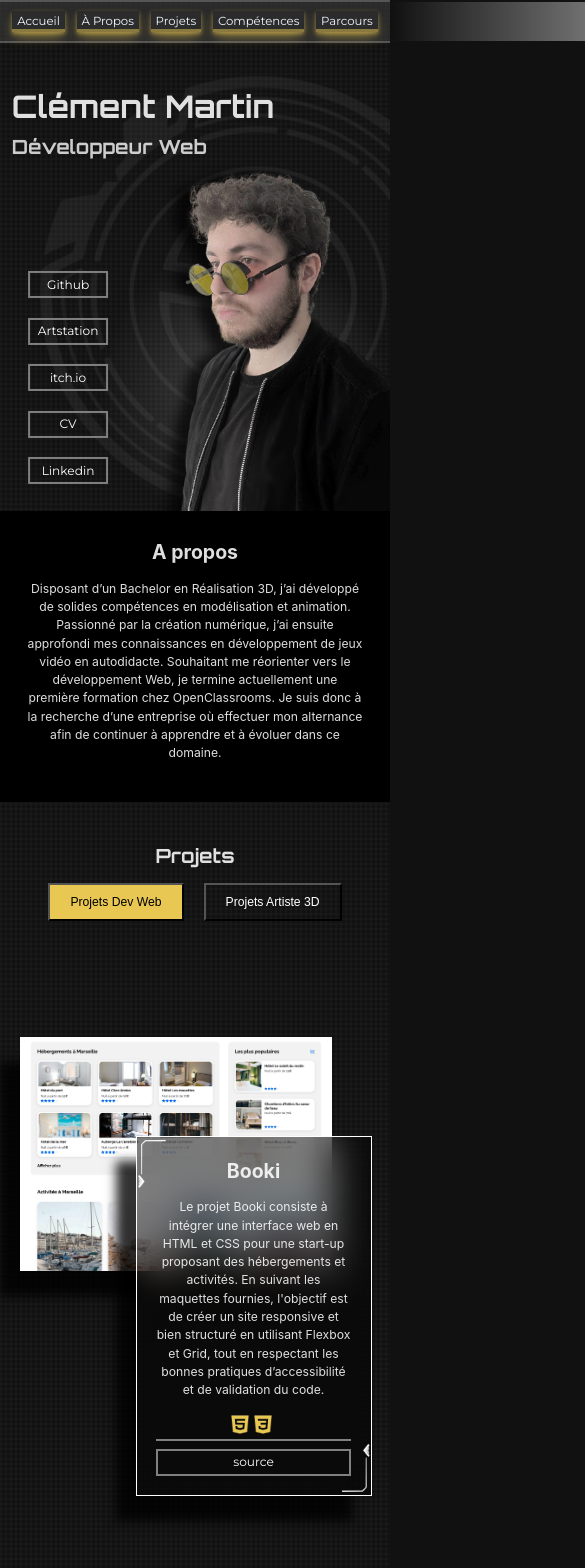
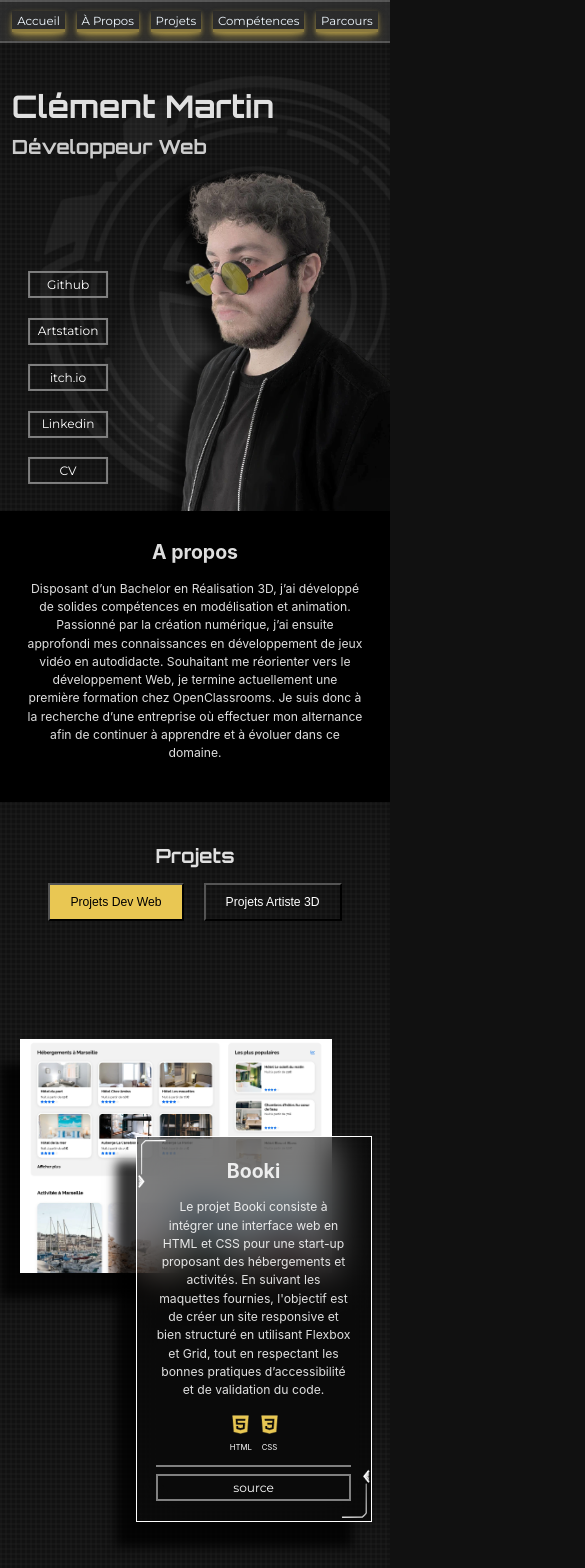
Before and after one commit to Jyrenn/Portfolio, a React (Vite) app: page / in a window 390 px wide. Shown: the top 1568 px of the page, 585 px wide, since content can reach past the window. Built offline with nearby package versions, Linux system fonts and the light colour scheme.

Commit message:
ajout noms logiciels

```diff
--- a/src/components/Footer.jsx
+++ b/src/components/Footer.jsx
@@ -9,6 +9,10 @@ const Footer = () => {
         <Bouton texte="Github" lien="https://github.com/Jyrenn" />
         <Bouton texte="Artstation" lien="https://jyrenn.artstation.com" />
         <Bouton texte="itch.io" lien="https://jyrenn.itch.io/time-out-demo" />
+        <Bouton
+          texte="Linkedin"
+          lien="https://www.linkedin.com/in/clément-martin-933740143/"
+        />
         <Bouton texte="CV" lien="/CV_ClementMartin.pdf" />
       </div>
       <p className="mentions">Clément Martin © Mentions légales</p>
--- a/src/components/Parcours.jsx
+++ b/src/components/Parcours.jsx
@@ -15,7 +15,7 @@ const Parcours = () => {
             initial={{ opacity: 0, x: index % 2 === 0 ? -100 : 100 }}
             whileInView={{ opacity: 1, x: 0 }}
             transition={{ duration: 1, ease: "easeOut" }}
-            viewport={{ once: true, amount: 0.2 }}
+            viewport={{ once: false, amount: 0.2 }}
           >
             <img
               src={project.image}
--- a/src/components/ProjectList.jsx
+++ b/src/components/ProjectList.jsx
@@ -39,7 +39,7 @@ const ProjectList = () => {
             initial={{ opacity: 0, x: index % 2 === 0 ? -100 : 100 }}
             whileInView={{ opacity: 1, x: 0 }}
             transition={{ duration: 1, ease: "easeOut" }}
-            viewport={{ once: true, amount: 0.2 }}
+            viewport={{ once: false, amount: 0.2 }}
           >
             <img
               src={project.image}
@@ -59,6 +59,7 @@ const ProjectList = () => {
                         alt={skill.name}
                         className="skill-icon"
                       />
+                      <p className="skill-name">{skill.name}</p>
                     </div>
                   ))}
                 </div>
--- a/src/pages/Home.jsx
+++ b/src/pages/Home.jsx
@@ -37,11 +37,11 @@ export default function Home() {
                 texte="itch.io"
                 lien="https://jyrenn.itch.io/time-out-demo"
               />
-              <Bouton texte="CV" lien="/CV_ClementMartin.pdf" />
               <Bouton
                 texte="Linkedin"
                 lien="https://www.linkedin.com/in/clément-martin-933740143/"
               />
+              <Bouton texte="CV" lien="/CV_ClementMartin.pdf" />
             </div>
           </motion.div>
         </div>
--- a/src/styles/Header.css
+++ b/src/styles/Header.css
@@ -9,6 +9,7 @@
   backdrop-filter: blur(10px);
   border-top: 2px solid rgba(255, 255, 255, 0.2);
   border-bottom: 2px solid rgba(255, 255, 255, 0.2);
+  overflow: hidden;
 }
 
 .navbar::before {
--- a/src/styles/ProjectList.css
+++ b/src/styles/ProjectList.css
@@ -46,6 +46,7 @@
   object-fit: contain;
   margin-bottom: 0.5vw; /* Espacement entre l'icône et le nom */
   position: relative;
+  margin: 0;
 }
 
 .project .content {
@@ -127,6 +128,12 @@
   margin-bottom: 2vw;
 }
 
+.skill-name {
+  font-size: 1vw;
+  padding-right: 0.5vw;
+  padding-left: 0.5vw;
+}
+
 /* 🌍 Responsive */
 @media screen and (max-width: 768px) {
   .project {
@@ -141,6 +148,15 @@
 
   .project.left .projects-image {
     left: -80%; /* Collé à gauche */
+  }
+
+  .skill-name {
+    font-size: 2vw;
+    padding-right: 1vw;
+    padding-left: 1vw;
+  }
+
+  .skill-icon {
   }
 }
 
```
